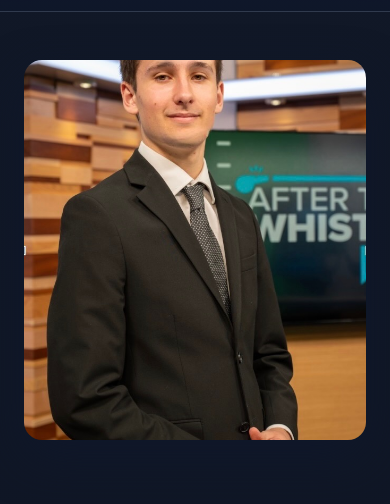
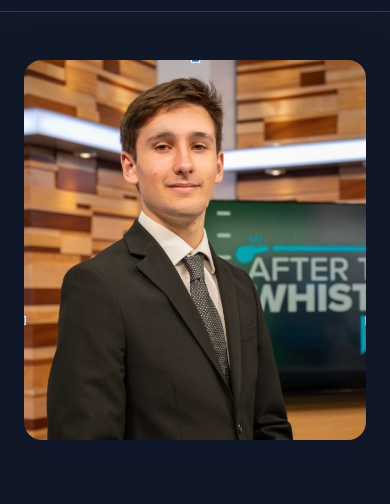
Before and after one commit to bcameros/owcameros, a plain HTML site: page index.html in a window 390 px wide. Shown: the part 43-547 px from the top of the page. Drawn offline with Linux system fonts and the light colour scheme.

Commit message:
fix hero on mobile

```diff
--- a/styles.css
+++ b/styles.css
@@ -204,6 +204,8 @@ body {
   .hero-right img {
     height: auto;
     max-height: 380px;
+    object-fit: cover;
+    object-position: top center;
   }
 }
 
```
